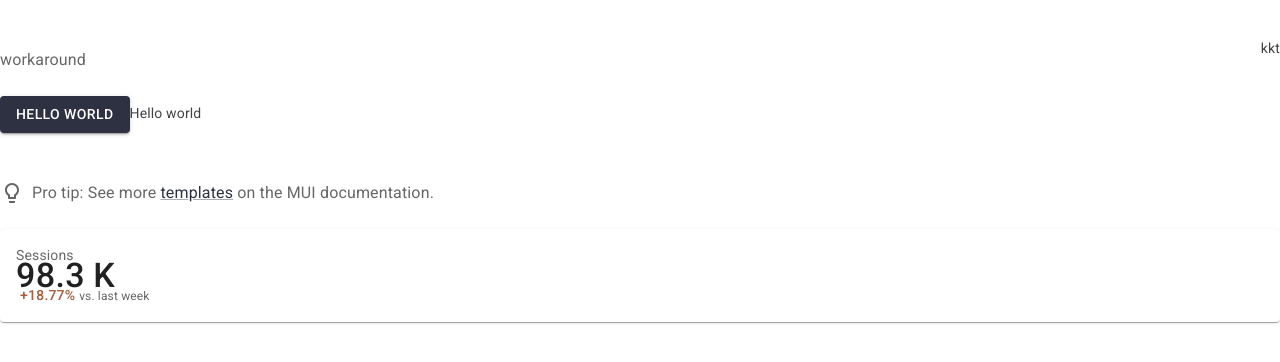
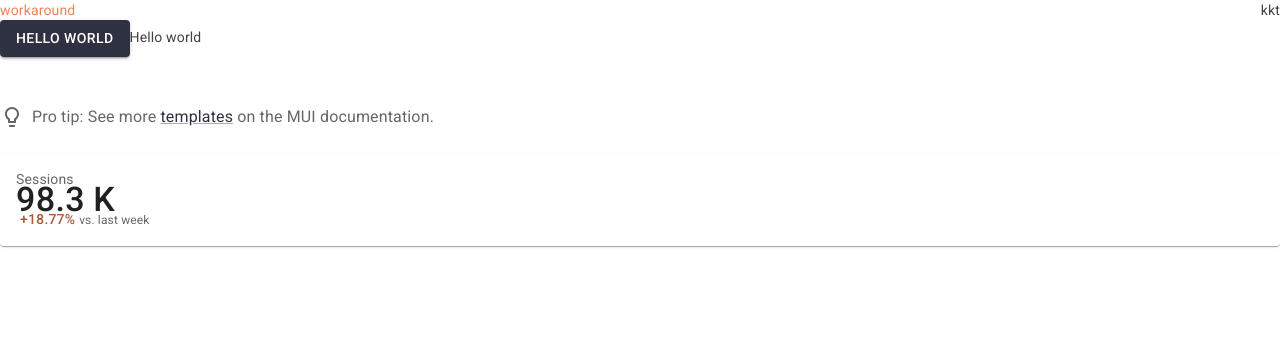
Before and after one commit to borisrakovan/workaround-frontend, a React (Create React App) app: page / in a window 1280 px wide. Shown: the top 362 px of the page. Built offline with nearby package versions, Linux system fonts and the light colour scheme.

Commit message:
add tw colors

```diff
--- a/src/WorkaroundLogo.tsx
+++ b/src/WorkaroundLogo.tsx
@@ -4,11 +4,7 @@ import React from "react"
 interface Props {}
 
 const WorkaroundLogo = (props: Props) => {
-   return (
-      <Typography sx={{ mt: 6, mb: 3 }} color="text.secondary">
-         workaround
-      </Typography>
-   )
+   return <div className="text-orange">workaround</div>
 }
 
 export default WorkaroundLogo
--- a/src/index.css
+++ b/src/index.css
@@ -48,3 +48,37 @@ p {
 button {
    @apply text-left focus:outline-none;
 }
+
+/* footer & header */
+.nav-logo {
+   position: absolute;
+   top: 1px;
+   left: 0px;
+}
+
+.site-header {
+   height: 4.375rem; /* 70px */
+}
+
+.overlay {
+   @apply h-full fixed z-50 left-0 top-0 bg-white overflow-x-hidden;
+   width: 0;
+   transition: width 0.2s ease-out;
+}
+
+.site-footer h4 {
+   @apply text-lg mb-3 md:mb-1;
+}
+
+.site-footer li {
+   @apply my-1 md:inline-block;
+}
+
+.site-footer .separator {
+   @apply hidden md:inline text-lg;
+}
+
+.separator::after {
+   content: "|";
+   @apply mx-2;
+}
--- a/tailwind.config.js
+++ b/tailwind.config.js
@@ -35,31 +35,39 @@ module.exports = {
          //    // DEFAULT with 0.4 opacity
          //    light: "#99d5db",
          // },
-         yellow: {
-            DEFAULT: "#ffca28",
-         },
-         red: {
-            DEFAULT: "#f44336",
-            light: "#F9928B",
-            lightest: "#F44336",
-         },
+
+         // yellow: {
+         //    DEFAULT: "#ffca28",
+         // },
+         // red: {
+         //    DEFAULT: "#f44336",
+         //    light: "#F9928B",
+         //    lightest: "#F44336",
+         // },
          gray: {
-            light: "#E0E0E0",
-            lightest: "#f5f5f5",
-            DEFAULT: "#9e9e9e",
+            // light: "#E0E0E0",
+            // lightest: "#f5f5f5",
+            DEFAULT: "#BFC0C0",
             dark: "#424242",
          },
          white: {
             DEFAULT: "#ffffff",
          },
-         green: {
-            DEFAULT: "#00A761",
+         orange: {
+            DEFAULT: "#EF8354",
          },
+         blue: {
+            DEFAULT: "#2D3142",
+            light: "#4F5D75",
+         },
+
+         // green: {
+         //    DEFAULT: "#00A761",
+         // },
       },
       fontFamily: {
-         sans: ["Raleway", "Roboto", "sans-serif"],
+         sans: ["Roboto", "Helvetica", "Arial", "sans-serif"],
       },
-
       extend: {},
    },
    corePlugins: {
```
